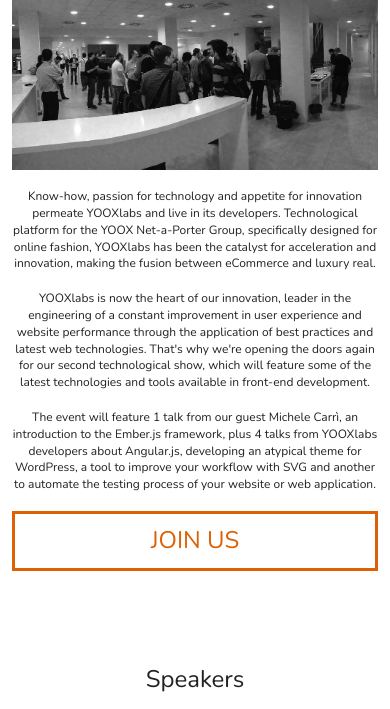
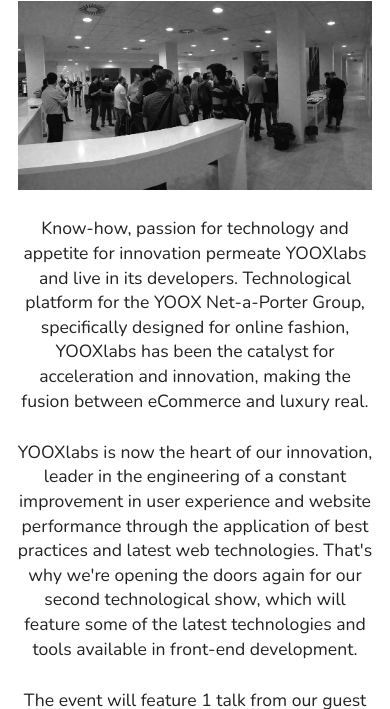
Before and after one commit to YTech/YOOXlabsTechEventSite, a website: page index.html in a window 390 px wide. Shown: the part 377-1086 px from the top of the page. Drawn offline with nearby package versions, Linux system fonts and the light colour scheme; some packages are replaced by stand-ins of ours.

Commit message:
enlargement font on smartphone

```diff
--- a/sass/_custom.scss
+++ b/sass/_custom.scss
@@ -4,6 +4,11 @@
 
 body {
 	font-family: 'Nunito', sans-serif;
+    font-size: 1.1em;
+    @include breakpoint(tablet) {
+		font-size: 1em;
+	}
+
 	.fonts-loaded & {
 		font-weight: 300;
 	}
@@ -81,6 +86,7 @@
 				color: $black;
 				text-decoration: none;
 				text-transform: uppercase;
+                display: block;
 				@include breakpoint(tablet) {
 					color: $white;
 				}
```
Also changed, not shown: css/main.css, 1 other file.
